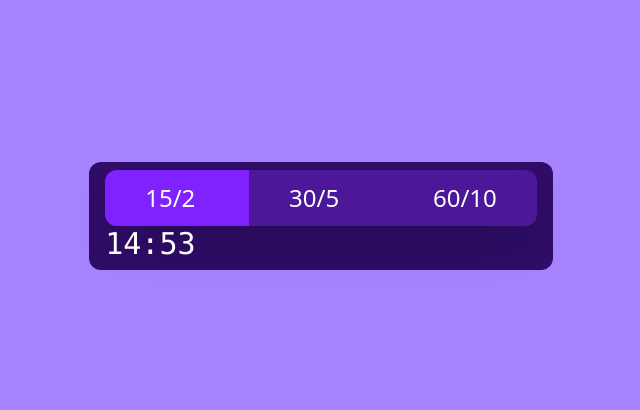
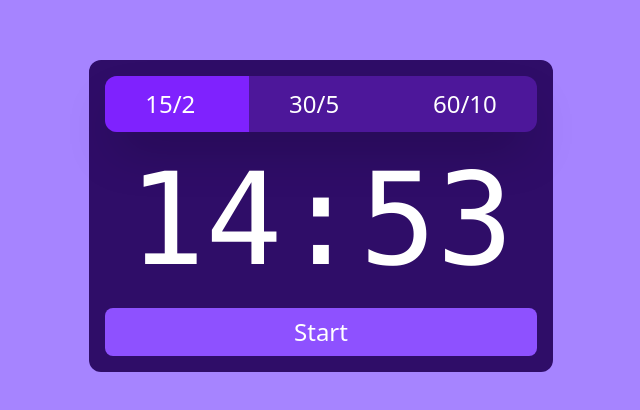
Before and after one commit to willUlisses/PomoForHer, a React (Vite) app in the folder Pomo-for-her/: page / in a window 1280 px wide. Shown: the part 184-594 px from the top of the page, without its empty margins (319-959 px from the left). Built offline with nearby package versions, Linux system fonts and the light colour scheme.

Commit message:
feat: Start/Stop button

```diff
--- a/Pomo-for-her/src/Components/Timer.tsx
+++ b/Pomo-for-her/src/Components/Timer.tsx
@@ -9,8 +9,15 @@ function timeFormat(timeInSeconds: number): string {
     return minutesUnit + ":" + secondsUnit;
 }
 
+function onStartStopClick(isPlaying:boolean, time:number) {
+    if (isPlaying) {
+
+    }
+}
+
 const Timer = () => {
     const [workTime, setWorkTime] = useState<number>(900)
+    const [isPlaying, setIsPlaying] = useState<boolean>(false)
 
     useEffect(() => {
         if (workTime <= 0) return;
@@ -20,11 +27,17 @@ const Timer = () => {
     }, [workTime]);
 
     return (
-        <div className="flex flex-col px-4 py-2 bg-violet-950 rounded-xl">
+        <div className="flex flex-col gap-6 px-4 py-4 bg-violet-950 rounded-xl">
             <Options></Options>
-            <h1 className="font-mono text-3xl text-white">
+            <h1 className="font-mono text-9xl text-white self-center">
                 {workTime > 0 ? timeFormat(workTime) : "Tempo Esgotado!"}
             </h1>
+            <button
+            type="button"
+            onClick={() =>{ setIsPlaying(!isPlaying)}}
+            className="text-2xl text-white bg-violet-500 rounded-lg font-medium py-2">
+                {isPlaying ? "Stop" : "Start"}
+            </button>
         </div>
     )
 }
```
